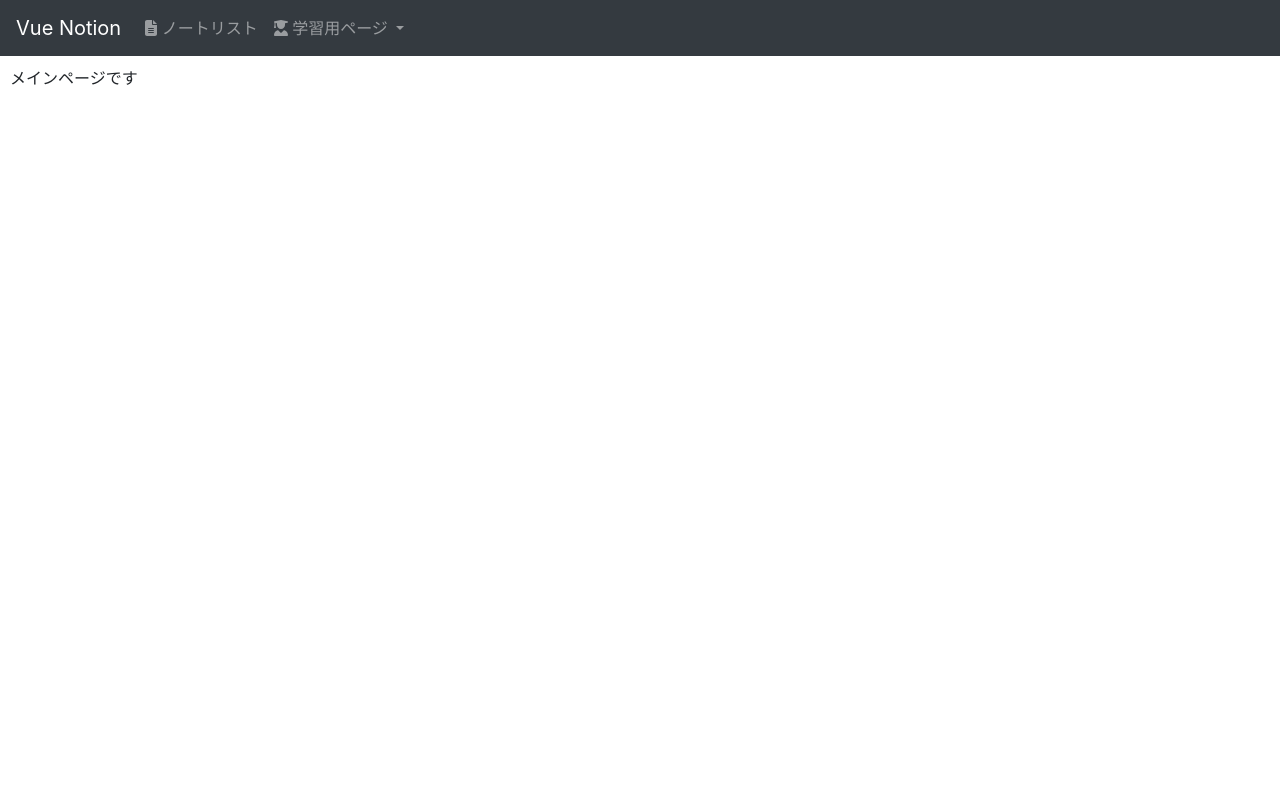
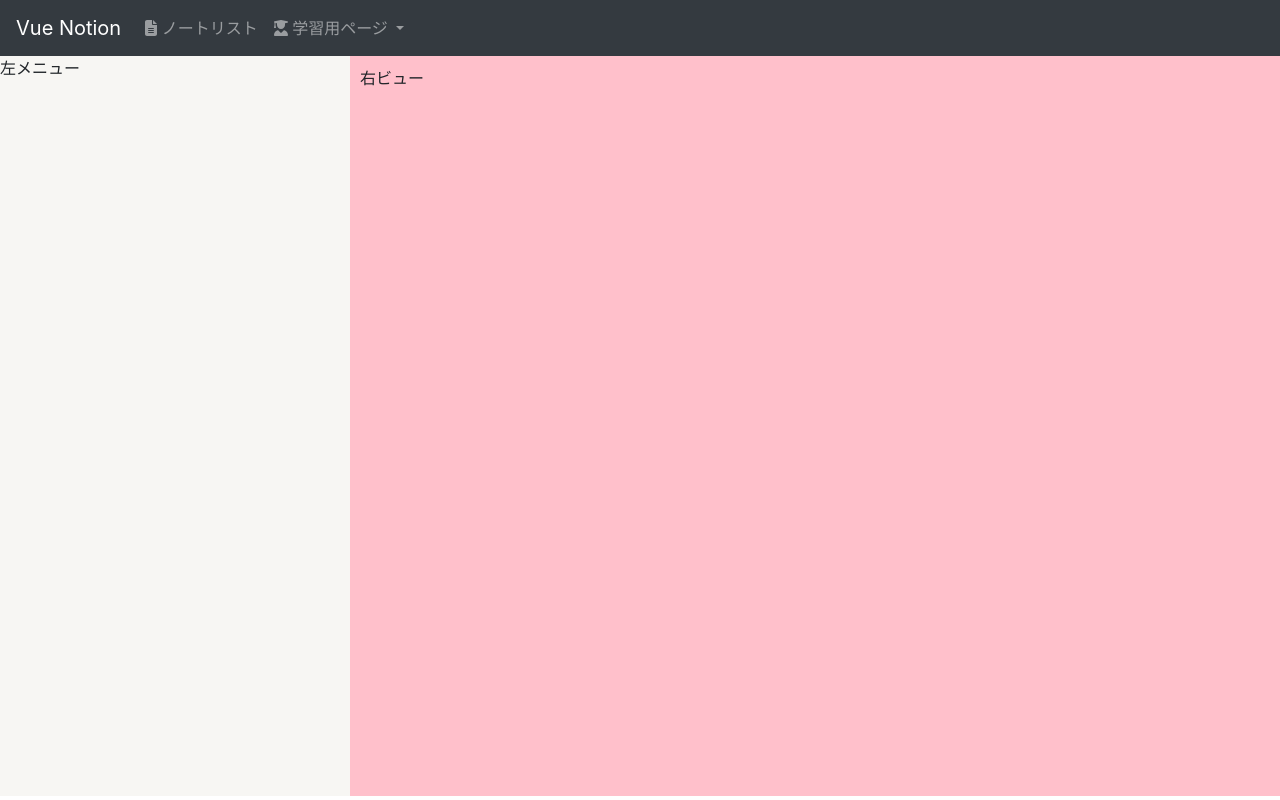
Before and after one commit to 8hatch8/notion-memo-app, a Vue app: page / in a window 1280 px wide. Built offline with nearby package versions, Linux system fonts and the light colour scheme.

Commit message:
add: 画面を分割

```diff
--- a/src/components/MainPage.vue
+++ b/src/components/MainPage.vue
@@ -1,13 +1,26 @@
 <template>
-  <div class="main-page">メインページです</div>
+  <div class="main-page">
+    <div class="left-menu">左メニュー</div>
+    <div class="right-view">右ビュー</div>
+  </div>
 </template>
 
 <script>
 export default {};
 </script>
 
-<style scoped>
+<style scoped lang="scss">
 .main-page {
-  padding: 10px;
+  display: flex;
+  height: calc(100vh - 60px);
+  .left-menu {
+    width: 350px;
+    background-color: #f7f6f3;
+  }
+  .right-view {
+    flex-grow: 1;
+    padding: 10px;
+    background-color: pink;
+  }
 }
 </style>
```
